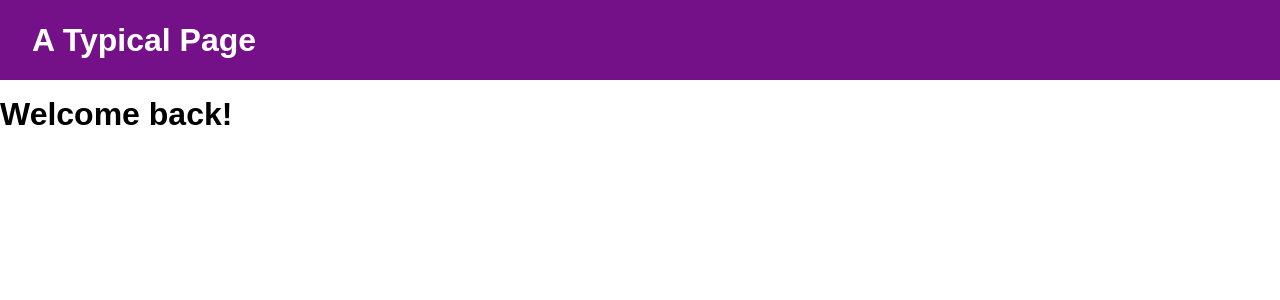
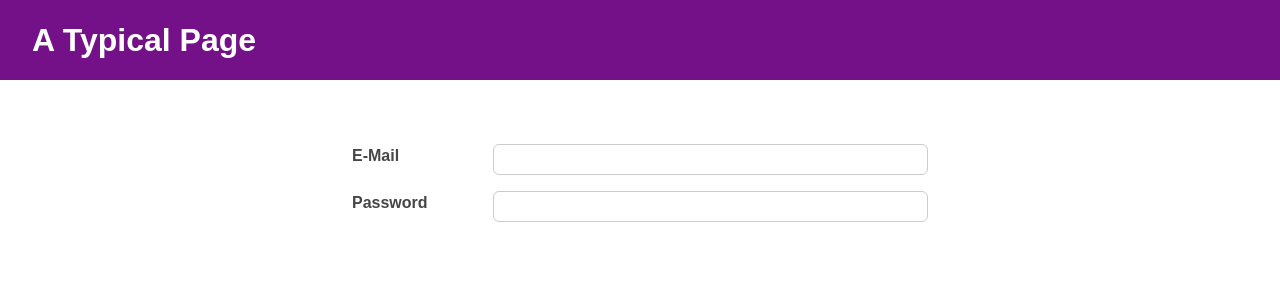
Before and after one commit to SO-HUII/Log_in_out, a React (Create React App) app: page / in a window 1280 px wide. Shown: the top 300 px of the page. Built offline with nearby package versions, Linux system fonts and the light colour scheme.

Commit message:
feat: Login 컴포넌트 구현 및 스타일링

```diff
--- a/src/App.js
+++ b/src/App.js
@@ -1,6 +1,7 @@
 import { Fragment, useState } from 'react';
 import MainHeader from './components/MainHeader/MainHeader';
 import Home from './components/Home/Home';
+import Login from './components/Login/Login';
 
 function App() {
   const [isLoggedIn, setIsLoggedIn] = useState(false);
@@ -17,7 +18,8 @@
     <Fragment>
       <MainHeader />
       <main>
-        {!isLoggedIn && <Home onLogout={logoutHandler}/>}
+        {!isLoggedIn && <Login onLogin={loginHandler}/>}
+        {isLoggedIn && <Home onLogout={logoutHandler}/>}
       </main>
     </Fragment>
   );
--- /dev/null
+++ b/src/components/Login/Login.js
@@ -0,0 +1,77 @@
+import React, { useState } from "react";
+import Card from "../UI/Card/Card";
+import classes from './Login.module.css';
+
+const Login = (props) => {
+    const [enteredEmail, setEnteredEmail] = useState('');
+    const [emailIsValid, setEmailIsValid] = useState();
+    const [enteredPassword, setEnteredPassword] = useState('');
+    const [passwordIsValid, setPasswordIsValid] = useState();
+    const [formIsValid, setFormIsValid] = useState(false);
+
+    const emailChangeHandler = (event) => {
+        setEnteredEmail(event.target.value);
+
+        setFormIsValid(
+            event.target.value.includes('@') && enteredPassword.trim().length > 6
+        );
+    };
+
+    const passwordChangeHandler = (event) => {
+        setEnteredPassword(event.target.value);
+
+        setFormIsValid(
+            event.target.value.trim().length > 6 && enteredEmail.includes('@')
+        );
+    };
+
+    const validateEmailHandler = () => {
+        setEmailIsValid(enteredEmail.includes('@'));
+    };
+
+    const validatePasswordHandler = () => {
+        setPasswordIsValid(enteredPassword.trim(). length > 6);
+    };
+
+    const submitHandler = (event) => {
+        event.preventDefault();
+        props.onLogin(enteredEmail, enteredPassword);
+    };
+
+    return(
+        <Card className={classes.login}>
+            <form onSubmit={submitHandler}>
+                <div
+                    className={`${classes.control} ${
+                        emailIsValid === false ? classes.invalid : ''
+                    }`}
+                >
+                    <label htmlFor="email">E-Mail</label>
+                    <input
+                        type="email"
+                        id="email"
+                        value={enteredEmail}
+                        onChange={emailChangeHandler}
+                        onBlur={validateEmailHandler}
+                    />
+                </div>
+                <div
+                    className={`${classes.control} ${
+                        passwordIsValid === false ? classes.invalid : ''
+                    }`}
+                >
+                    <label htmlFor="password">Password</label>
+                    <input
+                        type="password"
+                        id="password"
+                        value={enteredPassword}
+                        onChange={passwordChangeHandler}
+                        onBlur={validatePasswordHandler}
+                    />
+                </div>
+            </form>
+        </Card>
+    );
+};
+
+export default Login;
--- /dev/null
+++ b/src/components/Login/Login.module.css
@@ -0,0 +1,55 @@
+.login {
+    width: 90%;
+    max-width: 40rem;
+    margin: 2rem auto;
+    padding: 2rem;
+}
+
+.control {
+    margin: 1rem 0;
+    display: flex;
+    align-items: stretch;
+    flex-direction: column;
+}
+
+.control label,
+.control input {
+    display: block;
+}
+
+.control label {
+    font-weight: bold;
+    flex: 1;
+    color: #464646;
+    margin-bottom: 0.5rem;
+}
+
+.control input {
+    flex: 3;
+    font: inherit;
+    padding: 0.35rem 0.35rem;
+    border-radius: 6px;
+    border: 1px solid #ccc;
+}
+
+.control input:focus {
+    outline: none;
+    border-color: #4f005f;
+    background: #f6dbfc;
+}
+
+.control.invalid input {
+    border-color: red;
+    background: #fbdada;
+}
+
+.actions {
+    text-align: center;
+}
+
+@media (min-width: 768px) {
+    .control {
+        align-items: center;
+        flex-direction: row;
+    }
+}
```
